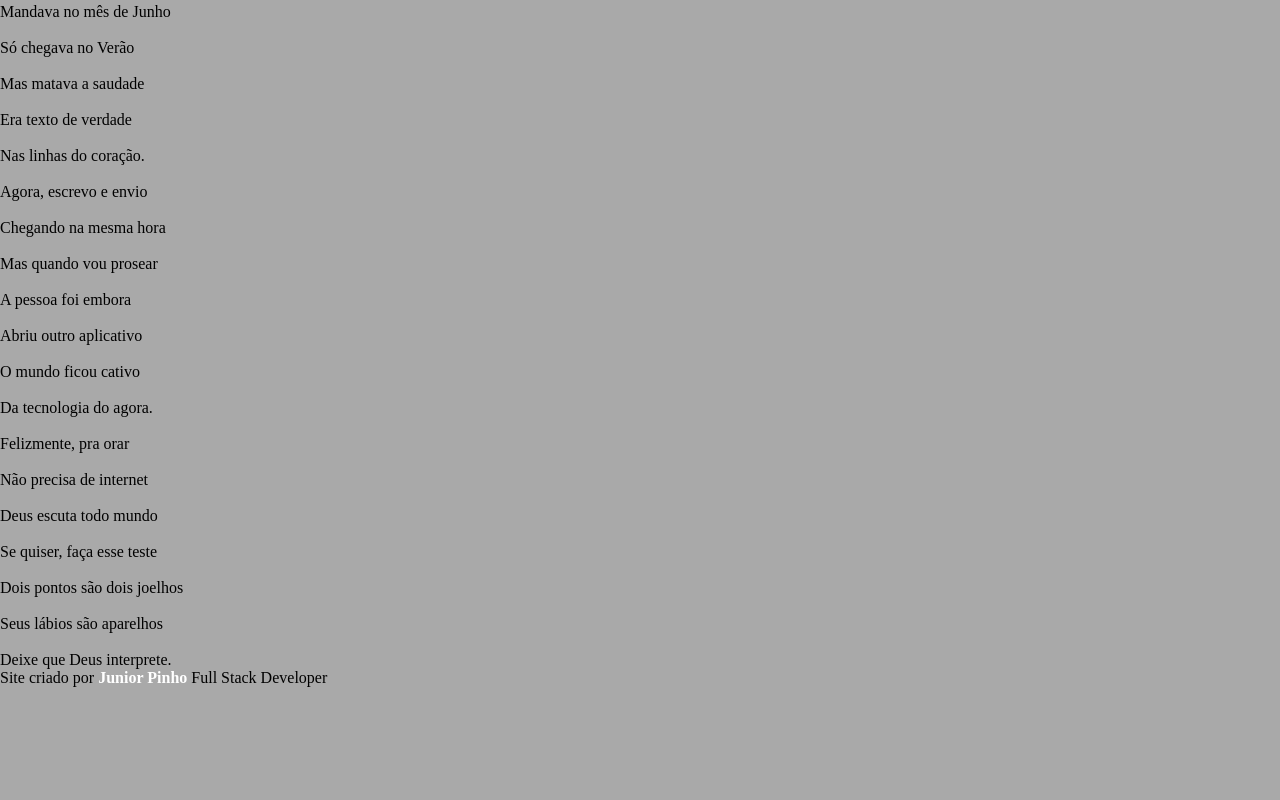
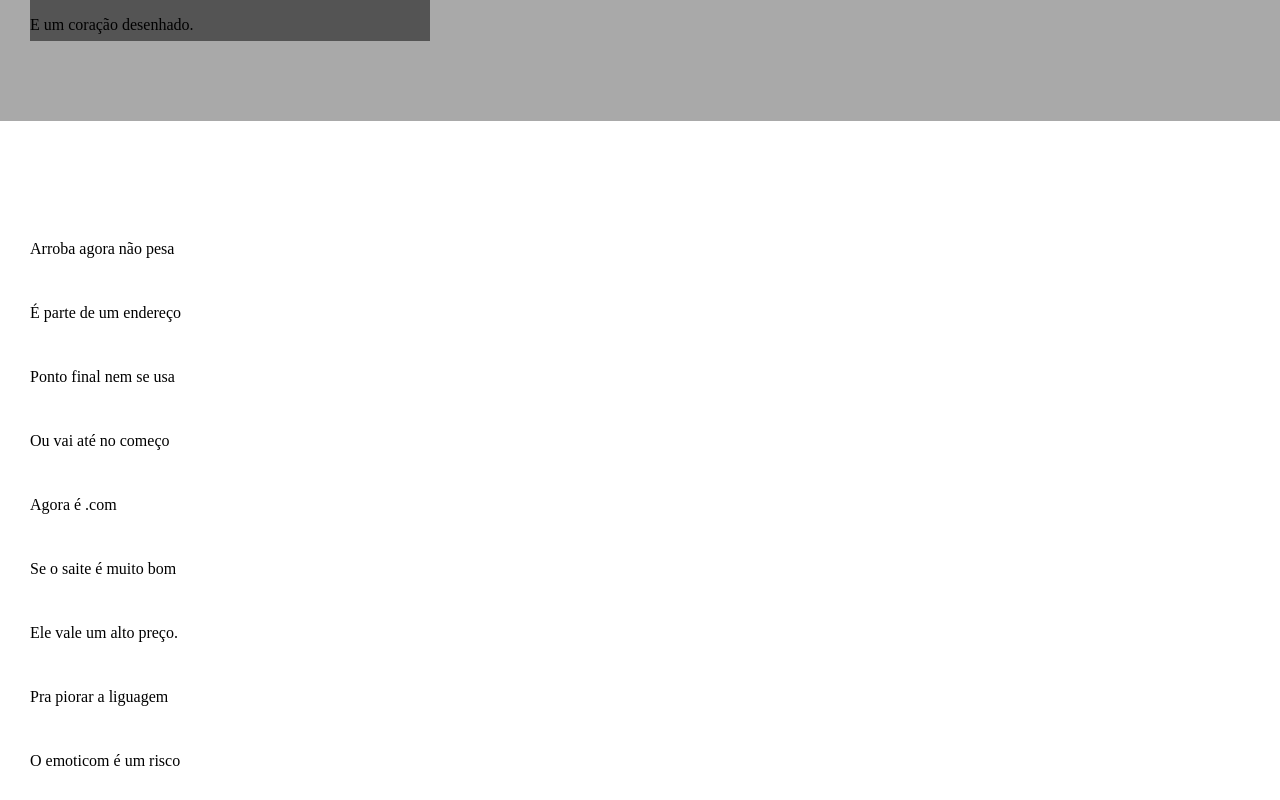
Before and after one commit to juniorpinhodev/exercicios-academicos, a plain HTML site: page site002/index.html in a window 1280 px wide. Shown: the part 1300-2100 px from the top of the page. Before the commit the page ends 1987 px from the top, so only its background shows below. Drawn offline with Linux system fonts and the light colour scheme.

Commit message:
Update style.css

```diff
--- a/site002/estilo/style.css
+++ b/site002/estilo/style.css
@@ -26,12 +26,43 @@ header > p {
 
 }
 
-a {
+header a, footer a {
     color: white;
     text-decoration: none;
     font-weight: bolder;
 }
 
-a:hover {
+header a:hover, footer a:hover {
     text-decoration: underline;
 }
+
+section {
+    padding-top: 10vh;
+    padding-bottom: 10vh;
+    line-height: 2em;
+    padding-left: 30px;
+}
+
+section.normal {
+    background-color: white;
+    color: black;
+}
+
+section.imgem {
+    background-color: rgba(0, 0, 0, 0.500);
+    color: white;
+
+}
+
+section.imagem > p {
+    width: 400px;
+    background-color: rgba(0, 0, 0, 0.500);
+
+}
+
+footer {
+    background-color: black;
+    color: white;
+    text-align: center;
+    padding: 10px;
+}
```
